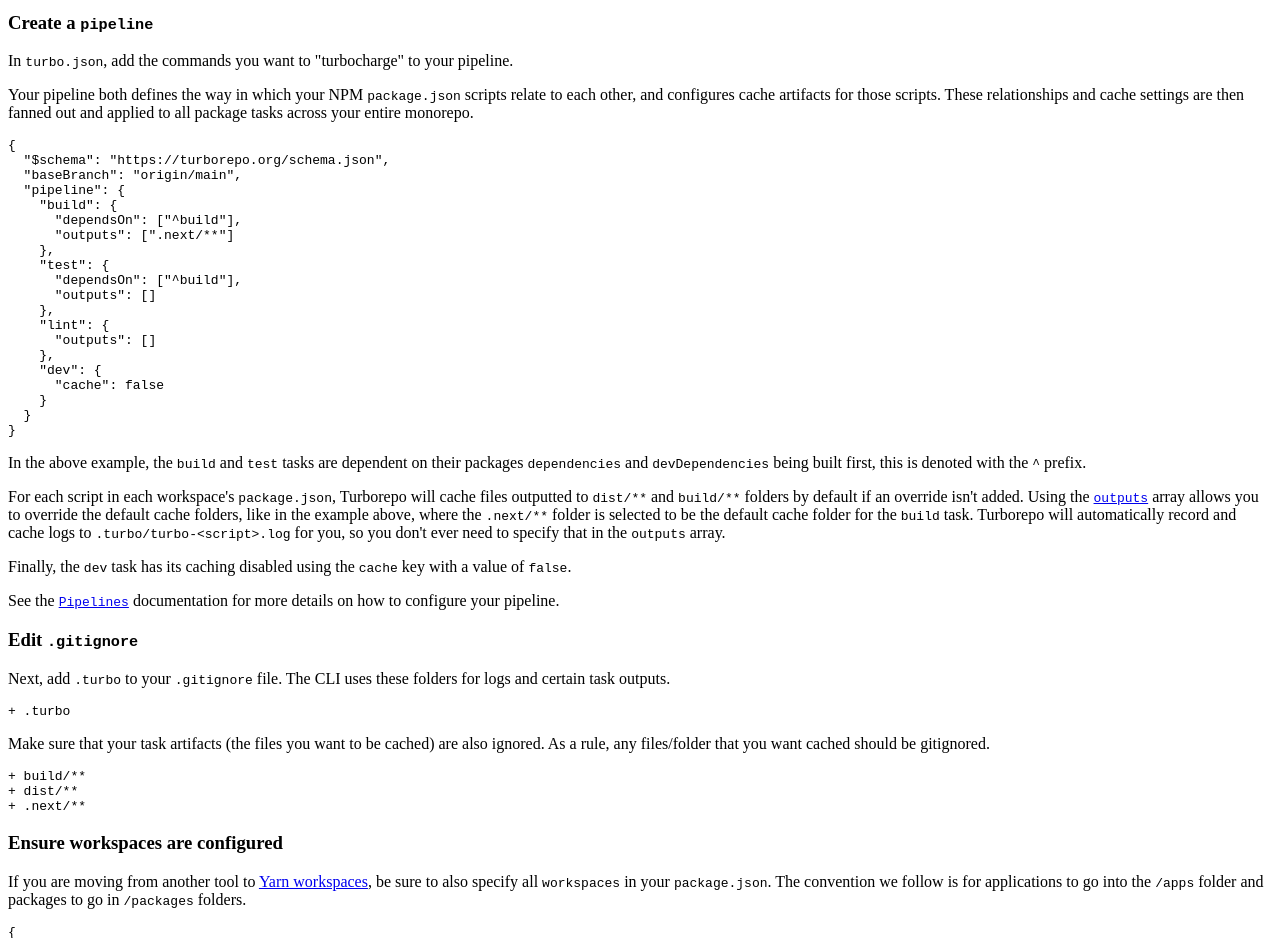
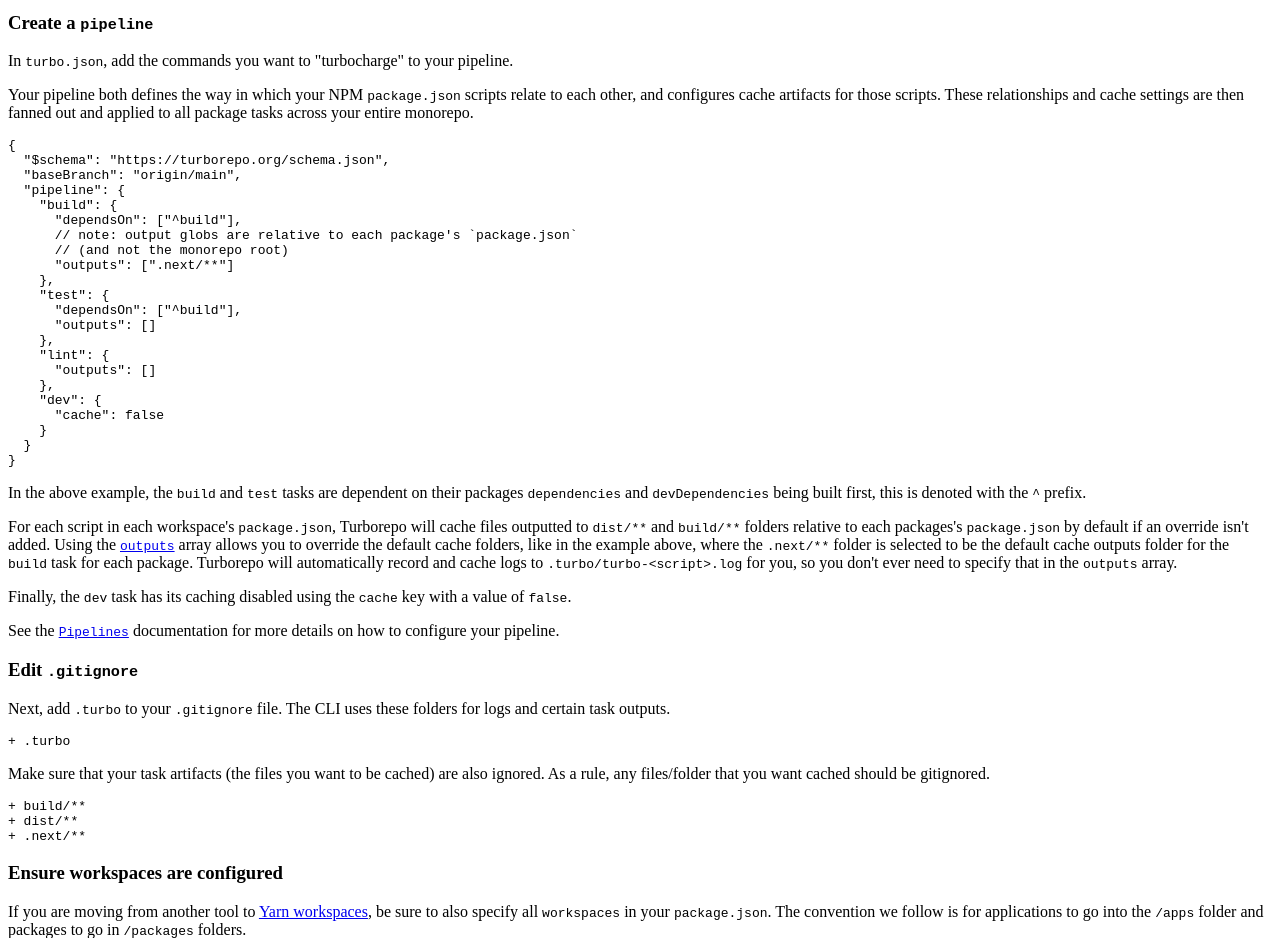
Before and after one commit to tangle-network/webb-docs, a Next.js app: page /docs/getting-started in a window 1280 px wide. Shown: the part 1000-1938 px from the top of the page. Built offline with nearby package versions, Linux system fonts and the light colour scheme.

Commit message:
Update getting-started.mdx

```diff
--- a/pages/docs/getting-started.mdx
+++ b/pages/docs/getting-started.mdx
@@ -83,6 +83,8 @@ Your pipeline both defines the way in which your NPM `package.json` scripts rela
   "pipeline": {
     "build": {
       "dependsOn": ["^build"],
+      // note: output globs are relative to each package's `package.json`
+      // (and not the monorepo root)
       "outputs": [".next/**"]
     },
     "test": {
@@ -101,8 +103,8 @@ Your pipeline both defines the way in which your NPM `package.json` scripts rela
 
 In the above example, the `build` and `test` tasks are dependent on their packages `dependencies` and `devDependencies` being built first, this is denoted with the `^` prefix.
 
-For each script in each workspace's `package.json`, Turborepo will cache files outputted to `dist/**` and `build/**` folders by default if an override isn't added. Using the [`outputs`](./features/caching#configuring-cache-outputs-1) array allows you to override the default cache folders,
-like in the example above, where the `.next/**` folder is selected to be the default cache folder for the `build` task. Turborepo will automatically record and cache logs to `.turbo/turbo-<script>.log` for you, so you don't ever need to specify that in the `outputs` array.
+For each script in each workspace's `package.json`, Turborepo will cache files outputted to `dist/**` and `build/**` folders relative to each packages's `package.json` by default if an override isn't added. Using the [`outputs`](./features/caching#configuring-cache-outputs-1) array allows you to override the default cache folders,
+like in the example above, where the `.next/**` folder is selected to be the default cache outputs folder for the `build` task for each package. Turborepo will automatically record and cache logs to `.turbo/turbo-<script>.log` for you, so you don't ever need to specify that in the `outputs` array.
 
 Finally, the `dev` task has its caching disabled using the `cache` key with a value of `false`.
 
```
